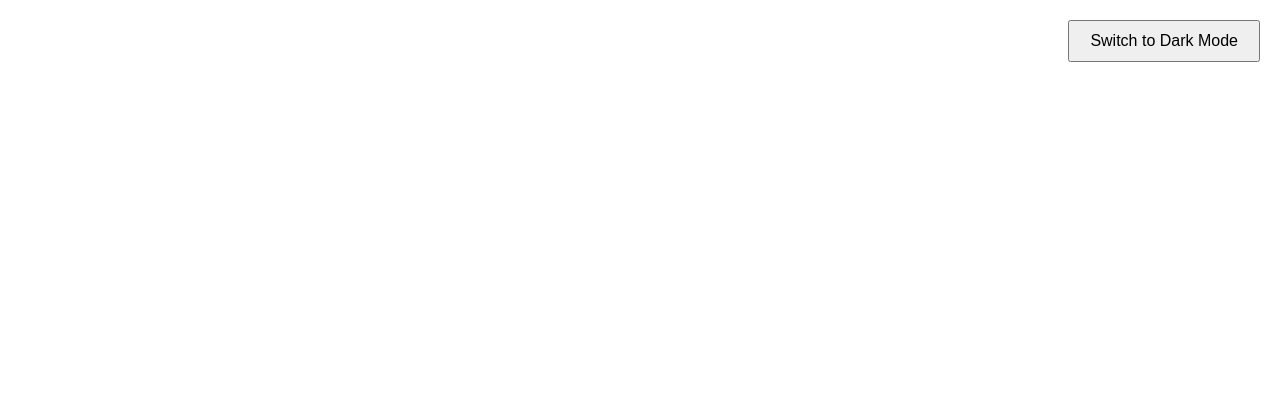
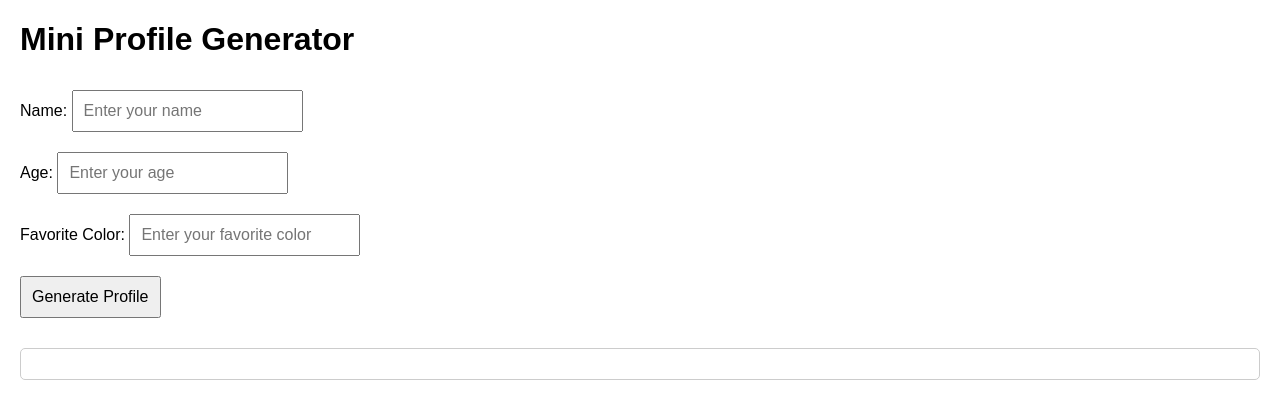
Before and after one commit to Pau-van/pau1, a plain HTML site: page index.html in a window 1280 px wide. Drawn offline with Linux system fonts and the light colour scheme.

Commit message:
Add files via upload

```diff
--- a/index.html
+++ b/index.html
@@ -3,56 +3,64 @@
 <head>
     <meta charset="UTF-8">
     <meta name="viewport" content="width=device-width, initial-scale=1.0">
-    <title>Light/Dark Mode Toggle</title>
+    <title>Simple Profile Generator</title>
     <style>
         body {
-            margin: 0;
             font-family: Arial, sans-serif;
-            transition: background-color 0.3s, color 0.3s;
+            margin: 20px;
         }
-        .light-mode {
-            background-color: white;
-            color: black;
+        input, button {
+            margin: 10px 0;
+            padding: 10px;
+            font-size: 16px;
         }
-        .dark-mode {
-            background-color: black;
-            color: white;
-        }
-        button {
-            position: fixed;
-            top: 20px;
-            right: 20px;
-            padding: 10px 20px;
-            font-size: 16px;
-            cursor: pointer;
+        .profile {
+            margin-top: 20px;
+            padding: 15px;
+            border: 1px solid #ccc;
+            border-radius: 5px;
         }
     </style>
 </head>
-<body class="light-mode">
-    <button id="themeToggle">Switch to Dark Mode</button>
+<body>
+    <h1>Mini Profile Generator</h1>
+    <label for="name">Name:</label>
+    <input type="text" id="name" placeholder="Enter your name"><br>
+    <label for="age">Age:</label>
+    <input type="number" id="age" placeholder="Enter your age"><br>
+    <label for="color">Favorite Color:</label>
+    <input type="text" id="color" placeholder="Enter your favorite color"><br>
+    <button id="generateProfile">Generate Profile</button>
+
+    <div id="profileOutput" class="profile"></div>
 
     <script>
-        // Boolean state to track the current theme
-        let isDarkMode = false;
-
         // DOM selection
-        const body = document.body;
-        const toggleButton = document.getElementById('themeToggle');
+        const nameInput = document.getElementById('name');
+        const ageInput = document.getElementById('age');
+        const colorInput = document.getElementById('color');
+        const generateButton = document.getElementById('generateProfile');
+        const profileOutput = document.getElementById('profileOutput');
 
         // Event handling with arrow function
-        toggleButton.addEventListener('click', () => {
-            isDarkMode = !isDarkMode; // Toggle the boolean state
+        generateButton.addEventListener('click', () => {
+            const name = nameInput.value.trim();
+            const age = ageInput.value.trim();
+            const color = colorInput.value.trim();
 
-            // Update the theme based on the state
-            if (isDarkMode) {
-                body.classList.remove('light-mode');
-                body.classList.add('dark-mode');
-                toggleButton.textContent = 'Switch to Light Mode';
-            } else {
-                body.classList.remove('dark-mode');
-                body.classList.add('light-mode');
-                toggleButton.textContent = 'Switch to Dark Mode';
+            // Validate input
+            if (!name || !age || !color) {
+                profileOutput.innerHTML = '<p style="color: red;">Please fill out all fields!</p>';
+                return;
             }
+
+            // Generate profile using template literals
+            profileOutput.innerHTML = `
+                <h2>Profile</h2>
+                <p><strong>Name:</strong> ${name}</p>
+                <p><strong>Age:</strong> ${age}</p>
+                <p><strong>Favorite Color:</strong> <span style="color: ${color};">${color}</span></p>
+            `;
         });
     </script>
 </body>
--- a/style.css
+++ b/style.css
@@ -1,22 +1,15 @@
-
-button {
-    margin: 0;
+  button {
             font-family: Arial, sans-serif;
-            transition: background-color 0.3s, color 0.3s;
+            margin: 20px;
         }
-        .light-mode {
-            background-color: white;
-            color: black;
+        input, button {
+            margin: 10px 0;
+            padding: 10px;
+            font-size: 16px;
         }
-        .dark-mode {
-            background-color: black;
-            color: white;
+        .profile {
+            margin-top: 20px;
+            padding: 15px;
+            border: 1px solid #ccc;
+            border-radius: 5px;
         }
-        button {
-            position: fixed;
-            top: 20px;
-            right: 20px;
-            padding: 10px 20px;
-            font-size: 16px;
-            cursor: pointer;
-        }
```
Also changed, not shown: script.js (+22 -17 lines).
